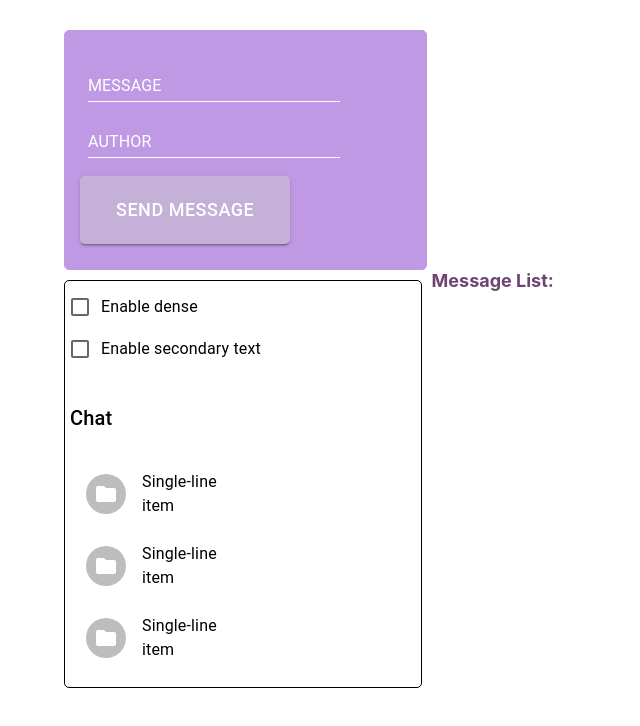
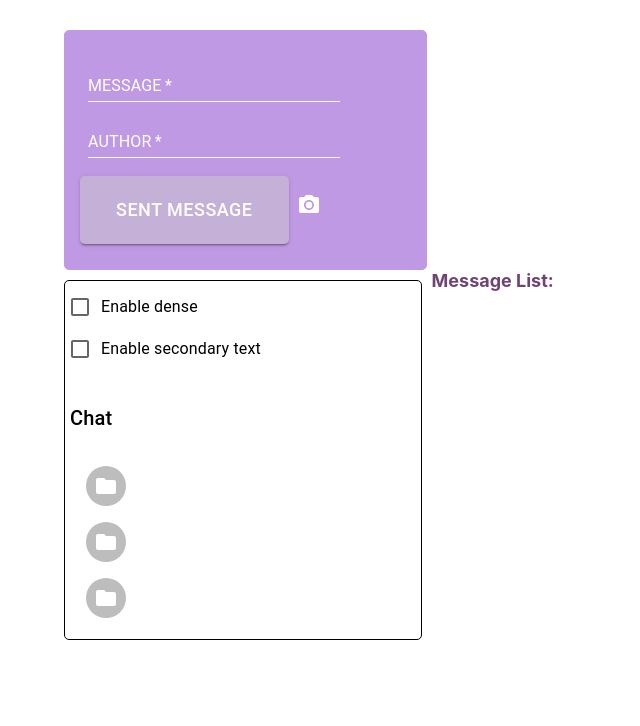
Before and after one commit to Sharymka/React_lessons, a React (Create React App) app in the folder my-app/: page / in a window 1280 px wide. Shown: the top 726 px of the page, without its empty margins (0-640 px from the left). Built offline with nearby package versions, Linux system fonts and the light colour scheme.

Commit message:
03 | feat: fix all components

```diff
--- a/my-app/src/App.js
+++ b/my-app/src/App.js
@@ -2,10 +2,36 @@
 import React from "react";
 // import { useEffect, useState } from "react";
 import "./App.css";
-import FormPropsTextFields from "./components/Mui-form";
+import FormPropsTextFields from "./components/FormPropsTextFields";
+// import { createTheme, ThemeProvider } from "@mui/material/styles";
+// import { useState } from "react";
+
+// const light = {
+//   palette: {
+//     mode: "light",
+//   },
+// };
+
+// const dark = {
+//   palette: {
+//     mode: "dark",
+//   },
+// };
 
 function App() {
-  return <FormPropsTextFields />;
+  // const [isDarkTheme, setIsDarkTheme] = useState(false);
+
+  // const changeTheme = () => {
+  //   setIsDarkTheme(!isDarkTheme);
+  // };
+  return (
+    // <ThemeProvider
+    //   changeTheme={changeTheme}
+    //   theme={isDarkTheme ? createTheme(dark) : createTheme(light)}
+    // >
+
+    <FormPropsTextFields />
+    // {/* </ThemeProvider> */}
+  );
 }
-
 export default App;
--- /dev/null
+++ b/my-app/src/components/AuthorInput.jsx
@@ -0,0 +1,16 @@
+import { TextField } from "@mui/material";
+
+export default function AuthorInput(props) {
+  return (
+    <TextField
+      required
+      className="mui-input"
+      onChange={props.handleChangeA}
+      value={props.author}
+      id="standard-basic"
+      label="Author"
+      variant="standard"
+      placeholder="Your name must be here"
+    />
+  );
+}
--- /dev/null
+++ b/my-app/src/components/BtnChangeTheme.jsx
@@ -0,0 +1,11 @@
+import { IconButton } from "@mui/material";
+import PhotoCamera from "@mui/icons-material/PhotoCamera";
+
+export default function BtnChangeTheme() {
+  return (
+    <IconButton color="primary" aria-label="upload picture" component="label">
+      <input hidden accept="image/*" type="file" />
+      <PhotoCamera />
+    </IconButton>
+  );
+}
--- /dev/null
+++ b/my-app/src/components/BtnSendMessage.jsx
@@ -0,0 +1,19 @@
+import { Button } from "@mui/material";
+
+export default function BtnSendMessage(props) {
+  return (
+    <Button
+      style={{
+        borderRadius: 5,
+        backgroundColor: "rgb(197, 177, 216)",
+        padding: "18px 36px",
+        fontSize: "18px",
+        marginTop: "10px",
+      }}
+      variant="contained"
+      type="submit"
+    >
+      {props.children}
+    </Button>
+  );
+}
--- a/my-app/src/components/mui-form.jsx
+++ b/my-app/src/components/FormPropsTextFields.jsx
@@ -2,10 +2,15 @@ import * as React from "react";
 import { useState } from "react";
 import { useEffect } from "react";
 import Box from "@mui/material/Box";
-import TextField from "@mui/material/TextField";
-import Button from "@mui/material/Button";
 import "./style.css";
-import InteractiveList from "./Mui-chat";
+import InteractiveList from "./InteractiveList";
+// import { ThemeProvider } from "@emotion/react";
+import BtnSendMessage from "./BtnSendMessage";
+import MessageInput from "./MessageInput";
+import AuthorInput from "./AuthorInput";
+import BtnChangeTheme from "./BtnChangeTheme";
+import RobotMessage from "./RobotMessage";
+import MessageList from "./MessageList";
 
 const sentMessage = "Your message has just been sent";
 
@@ -56,9 +61,6 @@ export default function FormPropsTextFields() {
         onSubmit={handleSubmit}
         component="form"
         sx={{
-          "&:hover fieldset": {
-            borderColor: "grey",
-          },
           "& .MuiTextField-root": {
             m: 1,
             width: "25ch",
@@ -88,57 +90,22 @@ export default function FormPropsTextFields() {
         autoComplete="off"
       >
         <div>
-          <TextField
-            className="mui-input"
-            //   required
-            onChange={handleChangeM}
-            value={message}
-            id="standard-basic"
-            label="Message"
-            variant="standard"
-            placeholder="Your message must be here"
-          />
-          <TextField
-            //   required
-            className="mui-input"
-            onChange={handleChangeA}
-            value={author}
-            id="standard-basic"
-            label="Author"
-            variant="standard"
-            placeholder="Your name must be here"
-          />
-          <Button
-            style={{
-              borderRadius: 5,
-              backgroundColor: "rgb(197, 177, 216)",
-              padding: "18px 36px",
-              fontSize: "18px",
-              marginTop: "10px",
-            }}
-            variant="contained"
-            type="submit"
-          >
-            Send message
-          </Button>
-          <div className="robotM">{robotMessage}</div>
+          <MessageInput
+            message={message}
+            handleChangeM={handleChangeM}
+          ></MessageInput>
+          <AuthorInput
+            message={author}
+            handleChangeM={handleChangeA}
+          ></AuthorInput>
+          <BtnSendMessage>Sent message</BtnSendMessage>
+          <BtnChangeTheme></BtnChangeTheme>
+          <RobotMessage robotMessage={robotMessage}></RobotMessage>
         </div>
       </Box>
       <div className="chat-list">
-        <InteractiveList />
-        <div className="list">
-          Message List:
-          {messageList.map((message, index) => (
-            <div key={"message" + index} className="list-item">
-              <div className="text">
-                <span className="author">
-                  {index + 1}. {message.author}: &nbsp;
-                </span>
-                "{message.message}"
-              </div>
-            </div>
-          ))}
-        </div>
+        <InteractiveList messageList={messageList}></InteractiveList>
+        <MessageList messageList={messageList}>Message List:</MessageList>
       </div>
     </div>
   );
--- a/my-app/src/components/Mui-chat.jsx
+++ b/my-app/src/components/InteractiveList.jsx
@@ -1,5 +1,5 @@
 // import * as React from "react";
-import React from "react";
+import React, { useEffect } from "react";
 import { styled } from "@mui/material/styles";
 import Box from "@mui/material/Box";
 import List from "@mui/material/List";
@@ -15,6 +15,7 @@ import Checkbox from "@mui/material/Checkbox";
 import Grid from "@mui/material/Grid";
 import Typography from "@mui/material/Typography";
 import FolderIcon from "@mui/icons-material/Folder";
+import { useState } from "react";
 // import DeleteIcon from "@mui/icons-material/Delete";
 
 function generate(element) {
@@ -29,9 +30,18 @@ const Demo = styled("div")(({ theme }) => ({
   backgroundColor: theme.palette.background.paper,
 }));
 
-export default function InteractiveList() {
+export default function InteractiveList(props) {
   const [dense, setDense] = React.useState(false);
   const [secondary, setSecondary] = React.useState(false);
+  const [messageList, setMessageList] = useState({
+    message: "sfwf",
+    author: "srff",
+  });
+
+  useEffect(() => {
+    // console.log(messageList);
+    setMessageList(props.messageList);
+  }, [props.messageList]);
 
   return (
     <Box
@@ -78,8 +88,8 @@ export default function InteractiveList() {
                     </Avatar>
                   </ListItemAvatar>
                   <ListItemText
-                    primary="Single-line item"
-                    secondary={secondary ? "Secondary text" : null}
+                    primary={messageList.author}
+                    secondary={secondary ? messageList.message : null}
                   />
                 </ListItem>
               )}
--- /dev/null
+++ b/my-app/src/components/MessageInput.jsx
@@ -0,0 +1,16 @@
+import { TextField } from "@mui/material";
+
+export default function MessageInput(props) {
+  return (
+    <TextField
+      className="mui-input"
+      required
+      onChange={props.handleChangeM}
+      value={props.message}
+      id="standard-basic"
+      label="Message"
+      variant="standard"
+      placeholder="Your message must be here"
+    />
+  );
+}
--- /dev/null
+++ b/my-app/src/components/MessageList.jsx
@@ -0,0 +1,17 @@
+export default function MessageList(props) {
+  return (
+    <div className="list">
+      {props.children}
+      {props.messageList.map((message, index) => (
+        <div key={"message" + index} className="list-item">
+          <div className="text">
+            <span className="author">
+              {index + 1}. {message.author}: &nbsp;
+            </span>
+            "{message.message}"
+          </div>
+        </div>
+      ))}
+    </div>
+  );
+}
--- /dev/null
+++ b/my-app/src/components/RobotMessage.jsx
@@ -0,0 +1,3 @@
+export default function RobotMessage(props) {
+  return <div className="robotM">{props.robotMessage}</div>;
+}
```
Also changed, not shown: my-app/src/components/MessageComponent.jsx (renamed from my-app/src/components/message-component.jsx).
